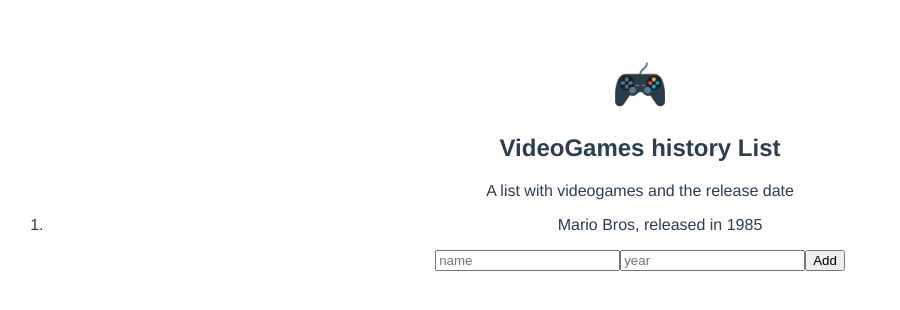
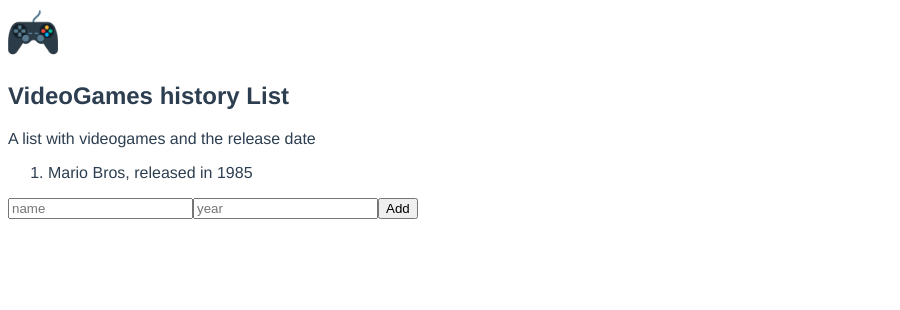
Before and after one commit to flwedu/game-list, a Vue app: page / in a window 1280 px wide. Shown: the top 310 px of the page, without its empty margins (0-900 px from the left). Built offline with nearby package versions, Linux system fonts and the light colour scheme.

Commit message:
edit view style

```diff
--- a/src/App.vue
+++ b/src/App.vue
@@ -47,8 +47,6 @@ export default {
   font-family: Avenir, Helvetica, Arial, sans-serif;
   -webkit-font-smoothing: antialiased;
   -moz-osx-font-smoothing: grayscale;
-  text-align: center;
   color: #2c3e50;
-  margin-top: 60px;
 }
 </style>
```
